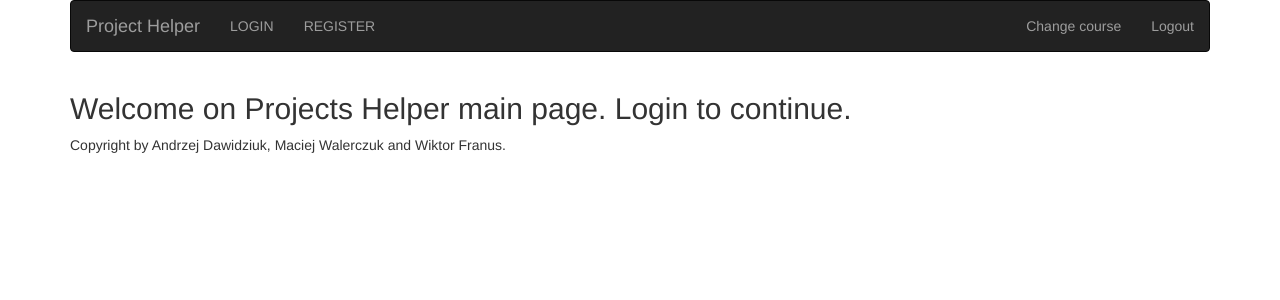
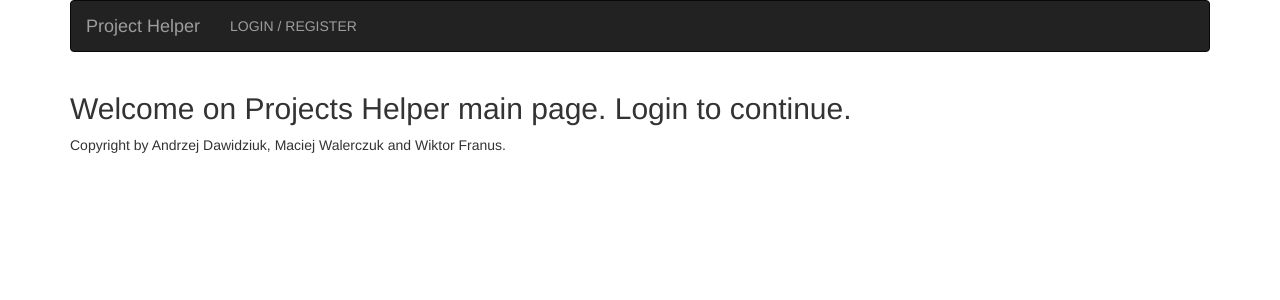
Before and after one commit to radzikowskikacper/projects, a Django app: template apps/common/templates/common/welcome.html in a window 1280 px wide. Shown: the top 300 px of the page. Run offline with Django 3.2, Linux system fonts and the light colour scheme; the template is opened without the code that fills it, so the values that code supplies are empty; some libraries are stand-ins or nearby versions.

Commit message:
only login button visible for anonymous user;redirect to proj page after login

```diff
--- a/apps/common/templates/common/base.html
+++ b/apps/common/templates/common/base.html
@@ -5,18 +5,7 @@
         <div class="collapse navbar-collapse">
             <ul class="nav navbar-nav">
                 <li class="navbar-left">
-                    <a class="nav-link" href="{% url 'common:cas_ng_login' %}">LOGIN</a>
-                </li>
-                <li class="navbar-left">
-                    <a class="nav-link" href="{% url 'common:cas_ng_login' %}">REGISTER</a>
-                </li>
-            </ul>
-            <ul class="nav navbar-nav navbar-right">
-                <li>
-                    <a href="{% url 'common:select_course' %}">Change course</a>
-                </li>
-                <li>
-                    <a href="{% url 'common:cas_ng_logout' %}">Logout</a>
+                    <a class="nav-link" href="{% url 'common:cas_ng_login' %}">LOGIN / REGISTER</a>
                 </li>
             </ul>
         </div>
--- a/apps/common/views.py
+++ b/apps/common/views.py
@@ -76,9 +76,9 @@ def course_selection(request):
             user = request.user
             print (user.get_full_name())
             if students.is_student(user):
-                return redirect('students:profile')
+                return redirect('/students/projects')
             elif lecturers.is_lecturer(user):
-                return redirect('lecturers:profile')
+                return redirect('/lecturers/projects')
     else:
         form = CourseSelectorForm()
 
```
